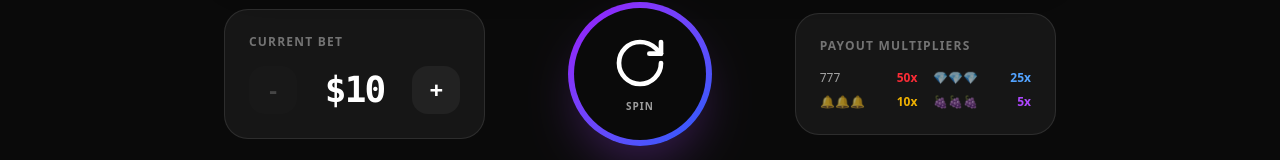
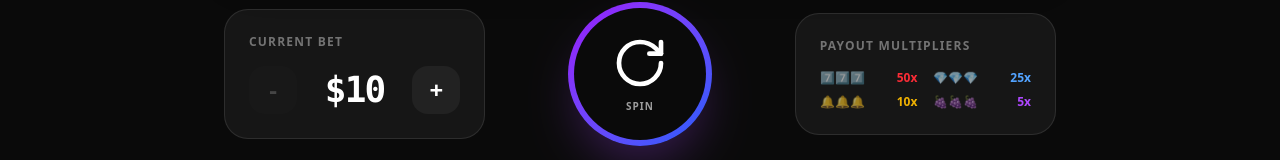
Before and after one commit to p1gd0g/svelte_slot, a Svelte app: page / in a window 1280 px wide. Shown: the part 732-892 px from the top of the page. Built offline with nearby package versions, Linux system fonts and the light colour scheme.

Commit message:
feat: Add Google AdSense and update slot symbols
Integrates Google AdSense for potential monetization.
Updates the '777' slot symbol to use emojis for improved visual appeal.

```diff
--- a/index.html
+++ b/index.html
@@ -4,6 +4,10 @@
     <meta charset="UTF-8" />
     <meta name="viewport" content="width=device-width, initial-scale=1.0" />
     <title>My Google AI Studio App</title>
+
+    <script async src="https://pagead2.googlesyndication.com/pagead/js/adsbygoogle.js?client=ca-pub-9812593836130839"
+     crossorigin="anonymous"></script>
+
   </head>
   <body>
     <div id="root"></div>
--- a/src/App.svelte
+++ b/src/App.svelte
@@ -365,7 +365,7 @@
       <div class="bg-white/5 p-6 rounded-3xl border border-white/10 flex flex-col gap-4">
         <span class="text-xs uppercase tracking-widest text-white/40 font-bold">Payout Multipliers</span>
         <div class="grid grid-cols-2 gap-x-4 gap-y-2 text-xs text-white/60">
-          <div class="flex justify-between"><span>777</span> <span class="text-red-500 font-bold">50x</span></div>
+          <div class="flex justify-between"><span>7️⃣7️⃣7️⃣</span> <span class="text-red-500 font-bold">50x</span></div>
           <div class="flex justify-between"><span>💎💎💎</span> <span class="text-blue-400 font-bold">25x</span></div>
           <div class="flex justify-between"><span>🔔🔔🔔</span> <span class="text-yellow-500 font-bold">10x</span></div>
           <div class="flex justify-between"><span>🍇🍇🍇</span> <span class="text-purple-500 font-bold">5x</span></div>
```
